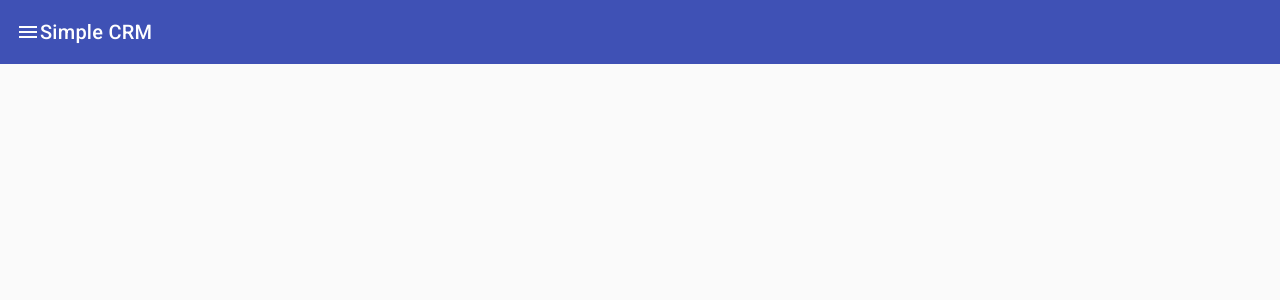
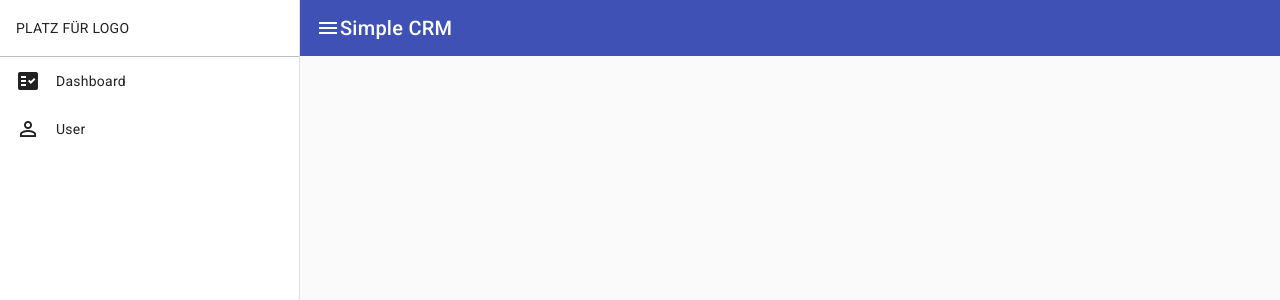
Before and after one commit to ben1070XXL/simple-crm, an Angular app: page / in a window 1280 px wide. Shown: the top 300 px of the page. Built offline with nearby package versions, Linux system fonts and the light colour scheme.

Commit message:
Sidenav Design

```diff
--- a/src/app/app.component.html
+++ b/src/app/app.component.html
@@ -1,6 +1,13 @@
 <mat-drawer-container class="mat-drawer-container" autosize>
-  <mat-drawer #drawer class="example-sidenav" mode="side">
-    <p>Auto-resizing sidenav</p>
+  <mat-drawer #drawer class="sidenav" mode="side" [opened]="true">
+    <div class="logo-container">
+      PLATZ FÜR LOGO
+    </div>
+
+    <ul class="menu-items">
+      <li><mat-icon>fact_check</mat-icon>Dashboard</li>
+      <li><mat-icon>perm_identity</mat-icon>User</li>
+    </ul>
   </mat-drawer>
 
   <div class="example-sidenav-content">
--- a/src/app/app.component.scss
+++ b/src/app/app.component.scss
@@ -1,7 +1,48 @@
 .mat-drawer-container {
-    height: 100vh;
+  height: 100vh;
 }
 
 .menu-icon {
-    cursor: pointer;
+  cursor: pointer;
 }
+
+.sidenav {
+  width: 300px;
+}
+
+.logo-container {
+  border-bottom: 1px solid rgba(0, 0, 0, 0.25);
+  padding-left: 16px;
+  padding-right: 16px;
+  min-height: 56px;
+  display: flex;
+  align-items: center;
+}
+
+mat-toolbar, mat-toolbar-row {
+    min-height: 56px;
+    height: 56px;
+}
+
+.menu-items {
+    list-style-type: none;
+    padding: 0;
+    margin: 0;
+
+    li {
+        padding-left: 16px;
+        padding-right: 16px;
+        height: 48px;
+        display: flex;
+        align-items: center;
+        cursor: pointer;
+
+        mat-icon {
+            margin-right: 16px;
+        }
+
+        &:hover {
+            background-color: rgba(0, 0, 0, 0.1);
+        }
+    }
+}
```
